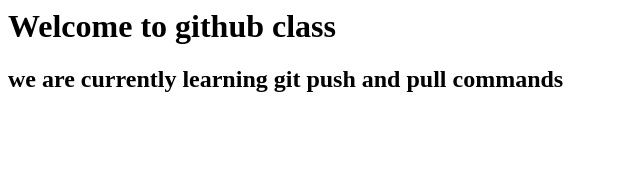
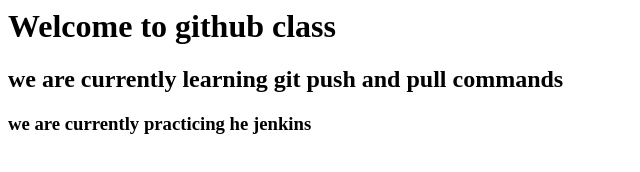
Before and after one commit to prasadvitt/newrepo, a plain HTML site: page index.html in a window 1280 px wide. Shown: the whole page, without its empty margins (0-640 px from the left). Drawn offline with Linux system fonts and the light colour scheme.

Commit message:
Update index.html

```diff
--- a/index.html
+++ b/index.html
@@ -1,2 +1,3 @@
 <h1>Welcome to github class</h1>
 <h2> we are currently learning git push and pull commands </h2>
+<h3> we are currently practicing he jenkins </h3>
```
